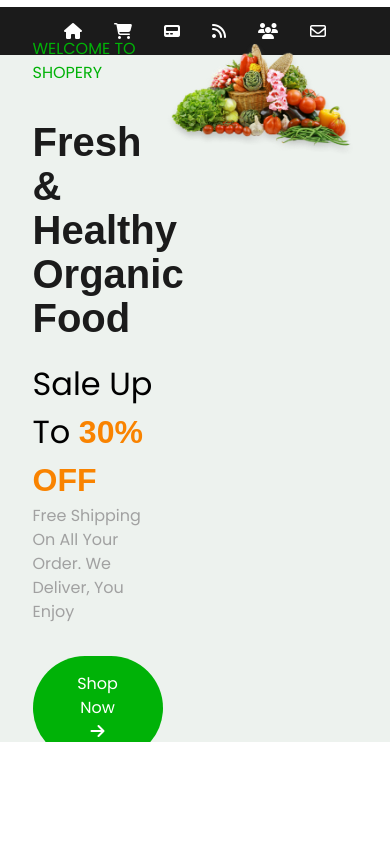
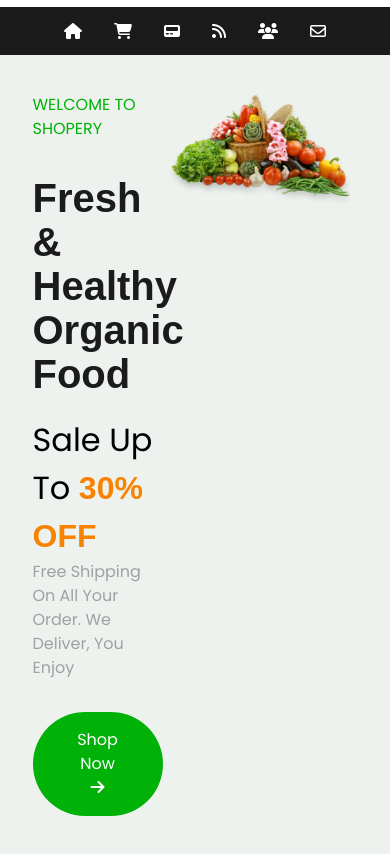
Before and after one commit to moulahguine/ecobazar, a website built with Vite: page src/index.html in a window 390 px wide. Shown: the part 50-904 px from the top of the page. Before the commit the page ends 844 px from the top, so only its background shows below. Built offline with nearby package versions, Linux system fonts and the light colour scheme; files whose address does not match are found by name; a web font is replaced by a local one.

Commit message:
style(hero): apply mixins for cleaner layout, responsive typography, and improved selection styles
- Used flex-center, clamp-font, and selection mixins for better readability and maintainability
- Styled hero section with proper spacing, bold titles, and selection highlights
- Added responsive image carousel layout using flex and scroll snapping
- Ensured consistent padding, font weights, and transitions across elements

```diff
--- a/src/index.html
+++ b/src/index.html
@@ -205,6 +205,8 @@
           </div>
           <div class="hero_images">
             <img src="/images/hero_section/img1.png" alt="img1">
+            <img src="/images/hero_section/img2.png" alt="img2">
+            <img src="/images/hero_section/img3.png" alt="img3">
           </div>
         </div>
        </section>
--- a/src/styles/_header.scss
+++ b/src/styles/_header.scss
@@ -57,6 +57,9 @@
         font-weight: $font-weight-semibold;
         @include btn-hover($green-primary, $green-gray-6);
       }
+      &:focus-within {
+        box-shadow: 0 0 40px 1px $green-primary;
+      }
     }
     // cart wrapper
     .cart_wrapper {
--- a/src/styles/_hero.scss
+++ b/src/styles/_hero.scss
@@ -5,9 +5,10 @@
   // hero section
   #hero {
     width: 100%;
-    height: calc(100vh - 157px);
+    height: 800px;
     background-color: $hero;
     @include flex-center;
+    justify-content: center;
     // container
     .hero_container {
       display: grid;
@@ -68,7 +69,18 @@
         }
       }
       .hero_images {
+        display: flex;
         grid-column: 6/12;
+        aspect-ratio: 16/9;
+        position: relative;
+        overflow-x: auto;
+        scroll-snap-type: x mandatory;
+        scroll-behavior: smooth;
+        img {
+          flex: 1 0 100%;
+          scroll-snap-align: start;
+          object-fit: cover;
+        }
       }
     }
   }
```
Also changed, not shown: src/styles/_mixins.scss (+7 -3 lines), public/images/hero_section/img2.png (added), public/images/hero_section/img3.png (added), src/styles/main.css, 1 other file.
